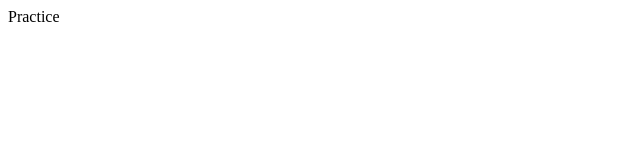
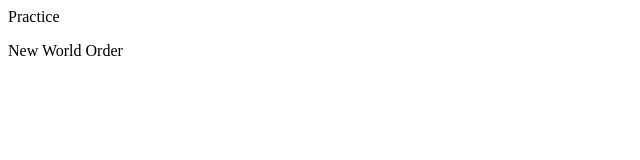
Before and after one commit to w2-b0rn/practice-repo, a plain HTML site: page index.html in a window 1280 px wide. Shown: the whole page, without its empty margins (0-640 px from the left). Drawn offline with Linux system fonts and the light colour scheme.

Commit message:
added new index on main

```diff
--- a/index.html
+++ b/index.html
@@ -1 +1,2 @@
 <div>Practice</div>
+<p> New World Order</p>
```
